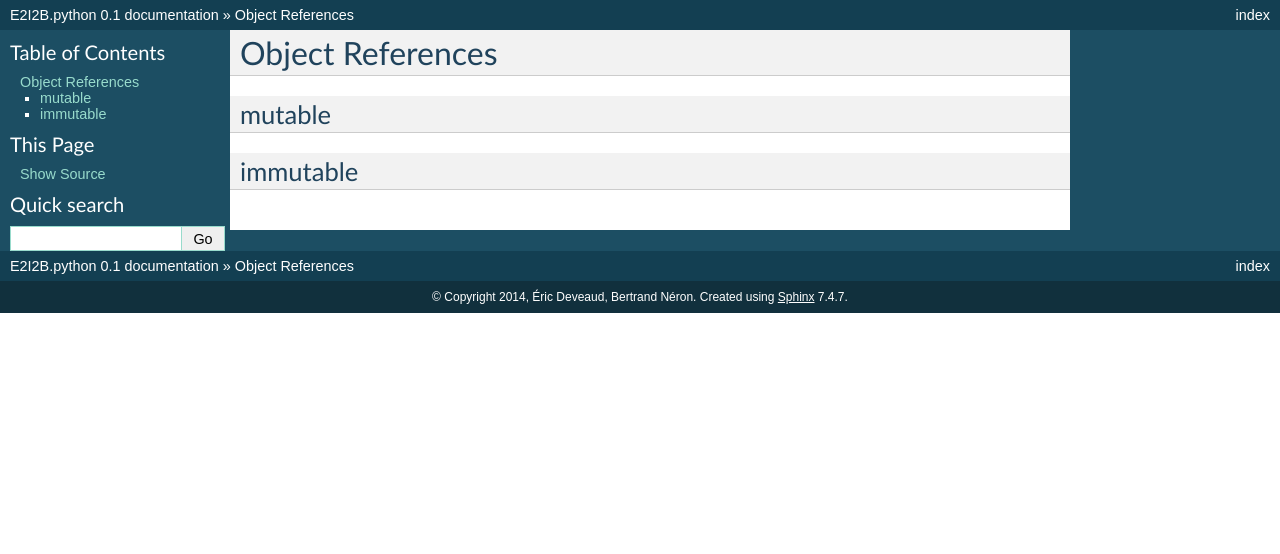
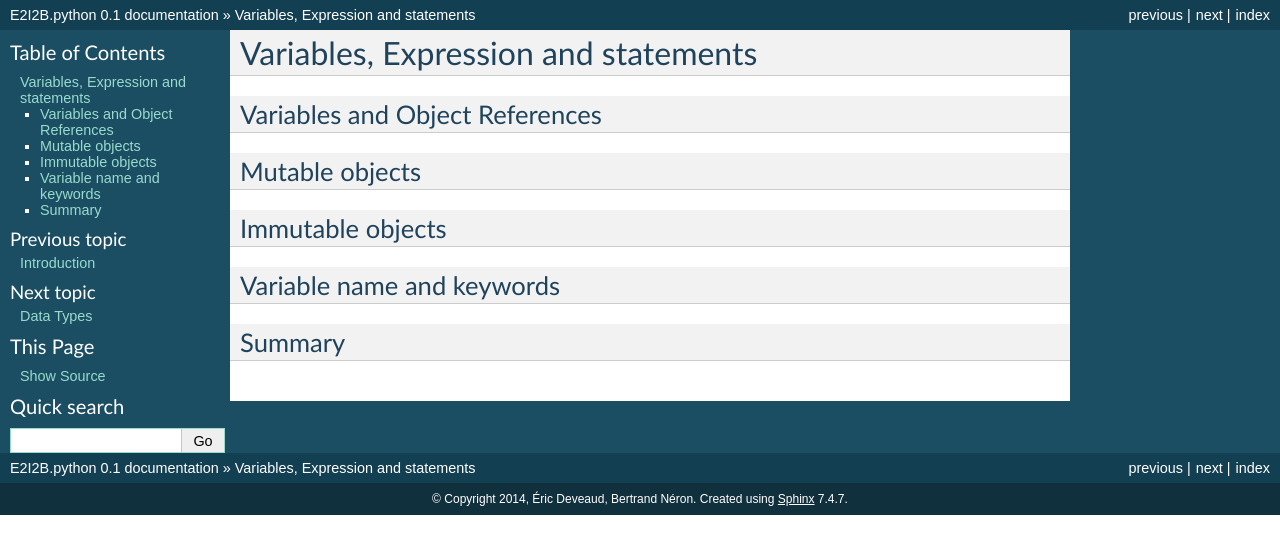
Before and after one commit to C3BI-pasteur-fr/python-course-1, a Sphinx documentation site: the page built from source/Variables.rst, in a window 1280 px wide. Shown: the top 554 px of the page. Built offline with Sphinx 7.4.7, drawn with Linux system fonts in a browser that asks for light colours; pages that are not in the unit, such as notebooks, are missing from menus.

Commit message:
replace Object reference section by Variables
which allow to introduce Object reference by less technique manner

```diff
--- a/source/Variables.rst
+++ b/source/Variables.rst
@@ -1,12 +1,23 @@
-.. _Object_References:
+.. _Variables:
 
-*****************
-Object References
-*****************
+************************************
+Variables, Expression and statements
+************************************
 
-mutable
-=======
+Variables and Object References
+===============================
+
+Mutable objects
+===============
 
 
-immutable
-=========
+Immutable objects
+=================
+
+
+Variable name and keywords
+==========================
+
+
+Summary
+=======
--- a/source/index.rst
+++ b/source/index.rst
@@ -12,7 +12,7 @@ Contents:
    :maxdepth: 2
 
    Introduction
-   Object_References
+   Variables
    Data_Types
    Collection_Data_Types
    Logical_Operations
```
